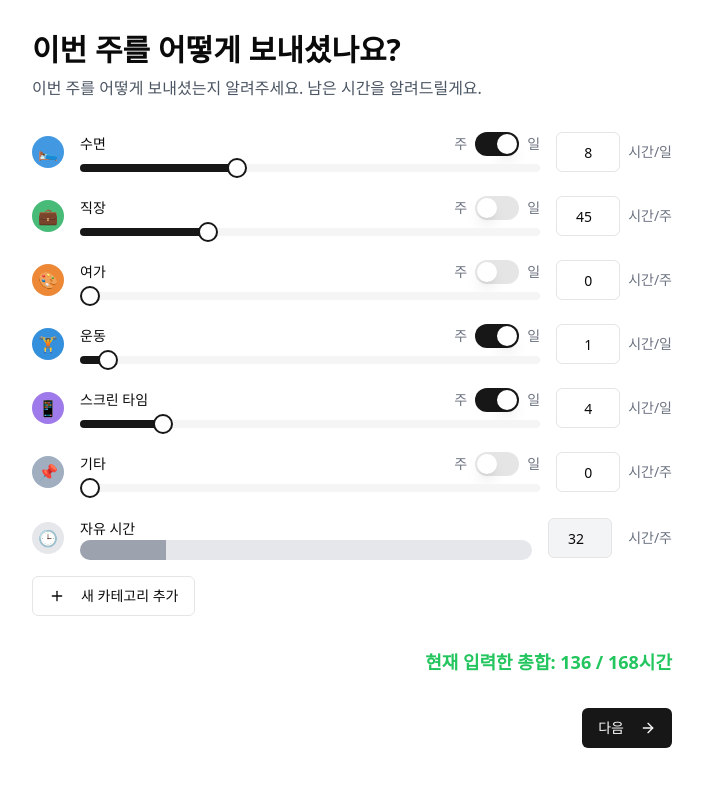
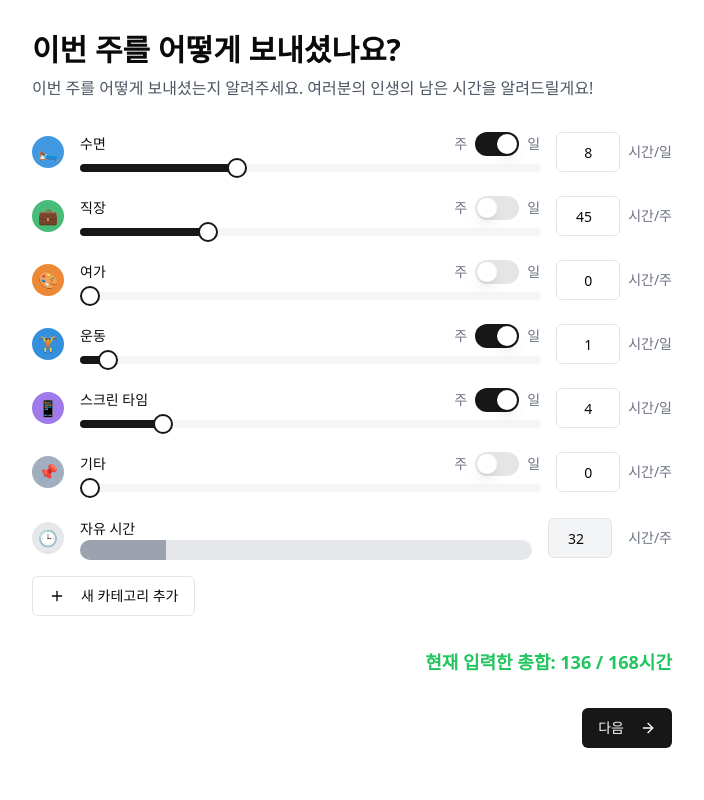
Before and after one commit to stu442/lifeCircle, a React (Vite) app: page / in a window 1280 px wide. Shown: the top 800 px of the page, without its empty margins (288-992 px from the left). Built offline with nearby package versions, Linux system fonts and the light colour scheme.

Commit message:
feat: router 추가 및 페이지 추가

```diff
--- a/package.json
+++ b/package.json
@@ -20,6 +20,7 @@
     "lucide-react": "^0.471.0",
     "react": "^18.3.1",
     "react-dom": "^18.3.1",
+    "react-router-dom": "^7.1.1",
     "tailwind-merge": "^2.6.0",
     "tailwindcss-animate": "^1.0.7"
   },
--- a/src/App.tsx
+++ b/src/App.tsx
@@ -1,12 +1,17 @@
+import { BrowserRouter, Route, Routes } from "react-router-dom";
 import { CommonFooter } from "./components/CommonFooter";
 import InputPage from "./pages/InputPage/InputPage";
+import { ResultPage } from "./pages/resultPage/ResultPage";
 
 function App() {
   return (
-    <>
-      <InputPage />
+    <BrowserRouter>
+      <Routes>
+        <Route path="/" element={<InputPage />} />
+        <Route path="/result" element={<ResultPage />} />
+      </Routes>
       <CommonFooter />
-    </>
+    </BrowserRouter>
   );
 }
 
--- a/src/pages/InputPage/InputPage.tsx
+++ b/src/pages/InputPage/InputPage.tsx
@@ -84,7 +84,8 @@ export default function InputPage() {
     <div className="container mx-auto px-4 py-8 max-w-2xl">
       <h1 className="text-3xl font-bold mb-2">이번 주를 어떻게 보내셨나요?</h1>
       <p className="text-gray-600 mb-8">
-        이번 주를 어떻게 보내셨는지 알려주세요. 남은 시간을 알려드릴게요.
+        이번 주를 어떻게 보내셨는지 알려주세요. 여러분의 인생의 남은 시간을
+        알려드릴게요!
       </p>
 
       <div className="space-y-6">
--- /dev/null
+++ b/src/pages/resultPage/ResultPage.tsx
@@ -0,0 +1,7 @@
+export function ResultPage() {
+  return (
+    <>
+      <div>ResultPage</div>
+    </>
+  );
+}
```
Also changed, not shown: src/routes.tsx (added), 1 other file (tests, documents, lock files or other folders).
